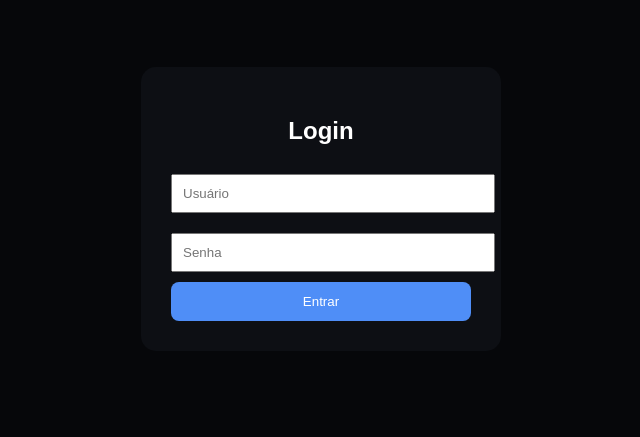
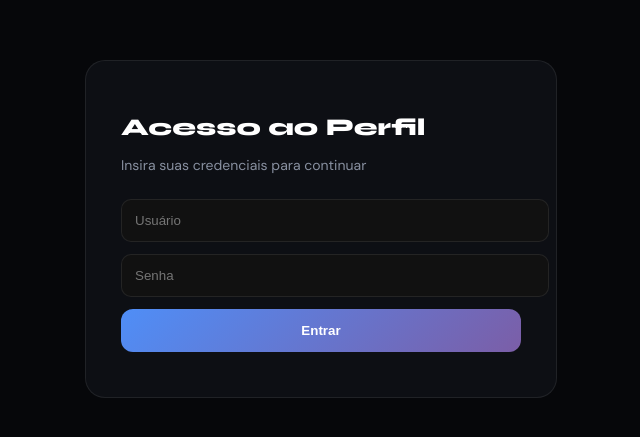
Before and after one commit to souzaiosoficial/sistema-login1, a website: page public/index.html in a window 1280 px wide. Shown: the part 199-636 px from the top of the page, without its empty margins (319-959 px from the left). Drawn offline with Linux system fonts and the light colour scheme.

Commit message:
Update index.html

```diff
--- a/public/index.html
+++ b/public/index.html
@@ -2,42 +2,82 @@
 <html lang="pt-BR">
 <head>
 <meta charset="UTF-8">
-<meta name="viewport" content="width=device-width, initial-scale=1.0, viewport-fit=cover">
+<meta name="viewport" content="width=device-width, initial-scale=1.0">
 <title>Souzaiosoficial — Acesso</title>
+
+<link href="https://fonts.googleapis.com/css2?family=Syne:wght@600;700;800&family=DM+Sans:wght@400;500&display=swap" rel="stylesheet">
 
 <style>
 body {
   background:#06070a;
   color:#fff;
-  font-family: Arial;
+  font-family:'DM Sans',sans-serif;
   display:flex;
+  justify-content:center;
   align-items:center;
-  justify-content:center;
-  height:100vh;
+  min-height:100vh;
+  padding:20px;
 }
 
 .card {
   background:#0d0f14;
-  padding:30px;
-  border-radius:15px;
-  width:300px;
-  text-align:center;
+  border:1px solid rgba(255,255,255,0.08);
+  border-radius:20px;
+  padding:35px;
+  width:100%;
+  max-width:400px;
+}
+
+h1 {
+  font-family:'Syne';
+  font-weight:800;
+  font-size:24px;
+  margin-bottom:10px;
+}
+
+.subtitle {
+  color:#8890a0;
+  font-size:14px;
+  margin-bottom:25px;
 }
 
 input {
   width:100%;
-  padding:10px;
-  margin:10px 0;
+  padding:13px;
+  margin-bottom:12px;
+  border-radius:10px;
+  border:1px solid rgba(255,255,255,0.08);
+  background:#111;
+  color:#fff;
 }
 
 button {
   width:100%;
-  padding:12px;
-  background:#4f8ef7;
+  padding:14px;
   border:none;
+  border-radius:12px;
+  background:linear-gradient(135deg,#4f8ef7,#7b5ea7);
   color:#fff;
+  font-weight:700;
   cursor:pointer;
-  border-radius:8px;
+}
+
+button:hover {
+  opacity:0.9;
+}
+
+.erro {
+  margin-top:10px;
+  color:#f09595;
+  font-size:13px;
+}
+
+.sucesso {
+  text-align:center;
+}
+
+.btn-download {
+  margin-top:20px;
 }
 </style>
 </head>
@@ -46,30 +86,40 @@ button {
 
 <div class="card">
 
+<!-- LOGIN -->
 <div id="login">
-<h2>Login</h2>
+
+<h1>Acesso ao Perfil</h1>
+<p class="subtitle">Insira suas credenciais para continuar</p>
 
 <input id="username" placeholder="Usuário">
 <input id="password" type="password" placeholder="Senha">
 
 <button onclick="login()">Entrar</button>
+
+<div id="erro" class="erro"></div>
+
 </div>
 
-<div id="sucesso" style="display:none;">
-<h3>Bem-vindo!</h3>
+<!-- SUCESSO -->
+<div id="sucesso" class="sucesso" style="display:none">
 
-<button onclick="baixar()">Baixar Perfil Oficial</button>
+<h1>Acesso liberado</h1>
+<p class="subtitle">Clique abaixo para baixar o perfil</p>
+
+<button class="btn-download" onclick="baixar()">Baixar Perfil Oficial</button>
+
 </div>
 
 </div>
 
 <script>
 
-async function login() {
+async function login(){
   const username = document.getElementById('username').value;
   const password = document.getElementById('password').value;
 
-  const res = await fetch('/api/login', {
+  const res = await fetch('/api/login',{
     method:'POST',
     headers:{'Content-Type':'application/json'},
     body: JSON.stringify({username,password})
@@ -81,12 +131,11 @@ async function login() {
     document.getElementById('login').style.display='none';
     document.getElementById('sucesso').style.display='block';
   } else {
-    alert(data.erro);
+    document.getElementById('erro').textContent = data.erro || 'Erro no login';
   }
 }
 
 function baixar(){
-  // 🔥 CORREÇÃO AQUI
   window.location.href = "/api/download";
 }
 
```
